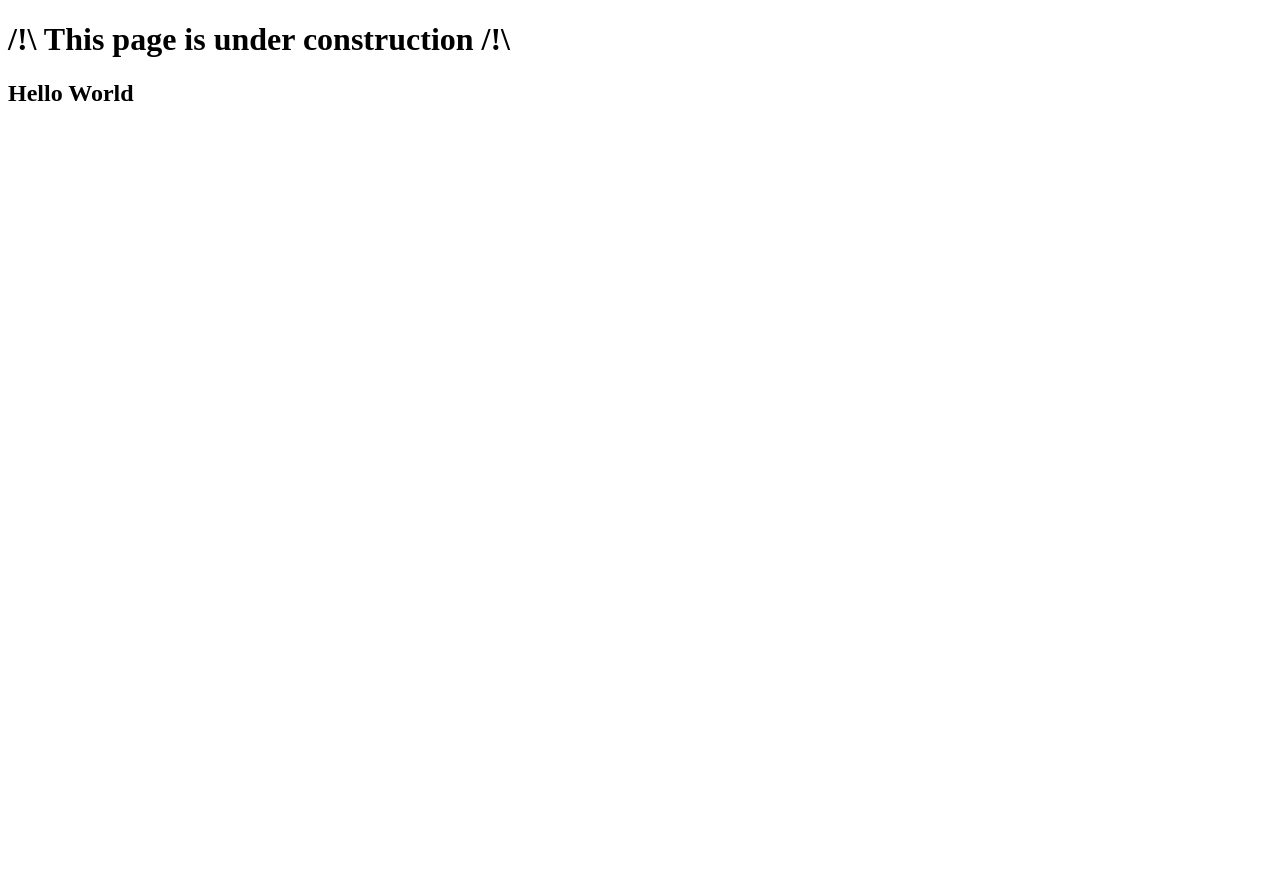
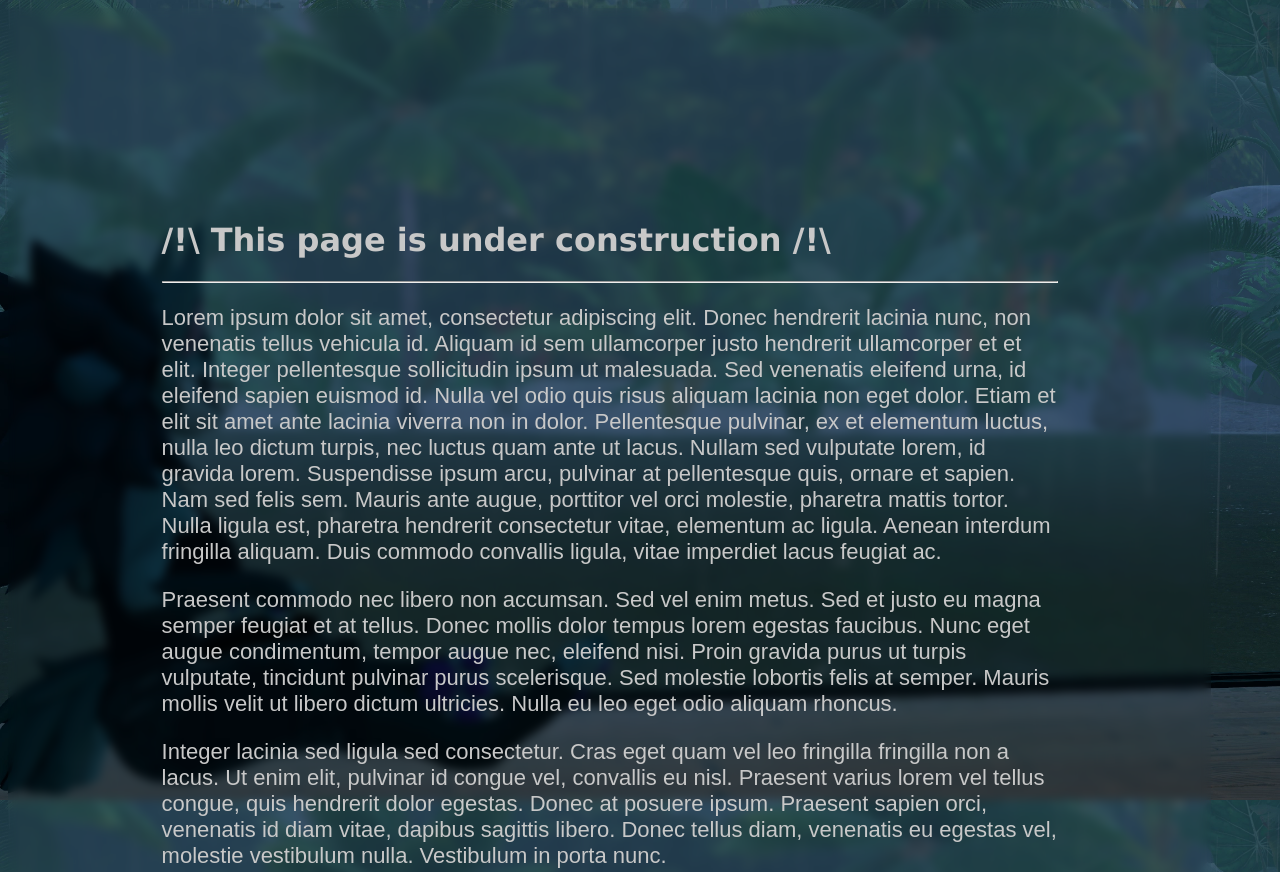
Before and after one commit to NikkyBun/NikkyBun.github.io, a plain HTML site: page index.html in a window 1280 px wide. Shown: the top 872 px of the page. Before the commit the page ends 800 px from the top, so only its background shows below. Drawn offline with Linux system fonts and the light colour scheme.

Commit message:
Added Background with blur, test paragraph

```diff
--- a/index.html
+++ b/index.html
@@ -3,10 +3,20 @@
 <head>
     <meta charset="UTF-8">
     <meta name="viewport" content="width=device-width, initial-scale=1.0">
-    <title>Nimky</title>
+    <link rel="stylesheet" href="styles.css">
+    <link rel="icon" type="image/x-icon" href="assets/favicon.ico">
+
+    <title>Nimky's Page</title>
 </head>
 <body>
     <h1>/!\ This page is under construction /!\</h1>
-    <h2> Hello World </h2>
+    <hr>
+    <p>Lorem ipsum dolor sit amet, consectetur adipiscing elit. Donec hendrerit lacinia nunc, non venenatis tellus vehicula id. Aliquam id sem ullamcorper justo hendrerit ullamcorper et et elit. Integer pellentesque sollicitudin ipsum ut malesuada. Sed venenatis eleifend urna, id eleifend sapien euismod id. Nulla vel odio quis risus aliquam lacinia non eget dolor. Etiam et elit sit amet ante lacinia viverra non in dolor. Pellentesque pulvinar, ex et elementum luctus, nulla leo dictum turpis, nec luctus quam ante ut lacus. Nullam sed vulputate lorem, id gravida lorem. Suspendisse ipsum arcu, pulvinar at pellentesque quis, ornare et sapien. Nam sed felis sem. Mauris ante augue, porttitor vel orci molestie, pharetra mattis tortor. Nulla ligula est, pharetra hendrerit consectetur vitae, elementum ac ligula. Aenean interdum fringilla aliquam. Duis commodo convallis ligula, vitae imperdiet lacus feugiat ac.<p>
+
+    <p>Praesent commodo nec libero non accumsan. Sed vel enim metus. Sed et justo eu magna semper feugiat et at tellus. Donec mollis dolor tempus lorem egestas faucibus. Nunc eget augue condimentum, tempor augue nec, eleifend nisi. Proin gravida purus ut turpis vulputate, tincidunt pulvinar purus scelerisque. Sed molestie lobortis felis at semper. Mauris mollis velit ut libero dictum ultricies. Nulla eu leo eget odio aliquam rhoncus.</p>
+
+    <p>Integer lacinia sed ligula sed consectetur. Cras eget quam vel leo fringilla fringilla non a lacus. Ut enim elit, pulvinar id congue vel, convallis eu nisl. Praesent varius lorem vel tellus congue, quis hendrerit dolor egestas. Donec at posuere ipsum. Praesent sapien orci, venenatis id diam vitae, dapibus sagittis libero. Donec tellus diam, venenatis eu egestas vel, molestie vestibulum nulla. Vestibulum in porta nunc. </p>
+    <div class="bg-image img1"></div>
+    <div class="bg-image img2"></div>
 </body>
 </html>
--- /dev/null
+++ b/styles.css
@@ -0,0 +1,42 @@
+html {
+    background: url(assets/bg1.webp) center no-repeat fixed;
+    margin: 0;
+    background-size: cover;
+}
+hr{
+    color: blueviolet;
+}
+h1{
+    font-family: Verdana, Geneva, Tahoma, sans-serif;
+}
+p{
+    font-size: 22px;
+    font-family: Arial, Helvetica, sans-serif;
+}
+
+body {
+    font-family: Verdana, Geneva, Tahoma, sans-serif;
+    color: rgb(200, 200, 200);
+    -webkit-backdrop-filter: blur(5px);
+    backdrop-filter: blur(5px);
+    padding-left: 12%;
+    padding-right: 12%;
+    padding-top: 15%;
+    padding-bottom: 15%;
+    text-align: left;
+    width: 70%;
+}
+
+.bg-image {
+    /* Full height */
+    height: 10%;
+
+    /* Center and scale the image nicely */
+    background-position: center;
+    background-repeat: no-repeat;
+    background-size: cover;
+}
+
+/* Images used */
+.img1 { background-image: url(assets/bg1.webp); }
+.img2 { background-image: url(assets/bg2.webp); }
```
Also changed, not shown: assets/bg1.webp (added), assets/bg2.webp (added), assets/favicon.ico (added).
